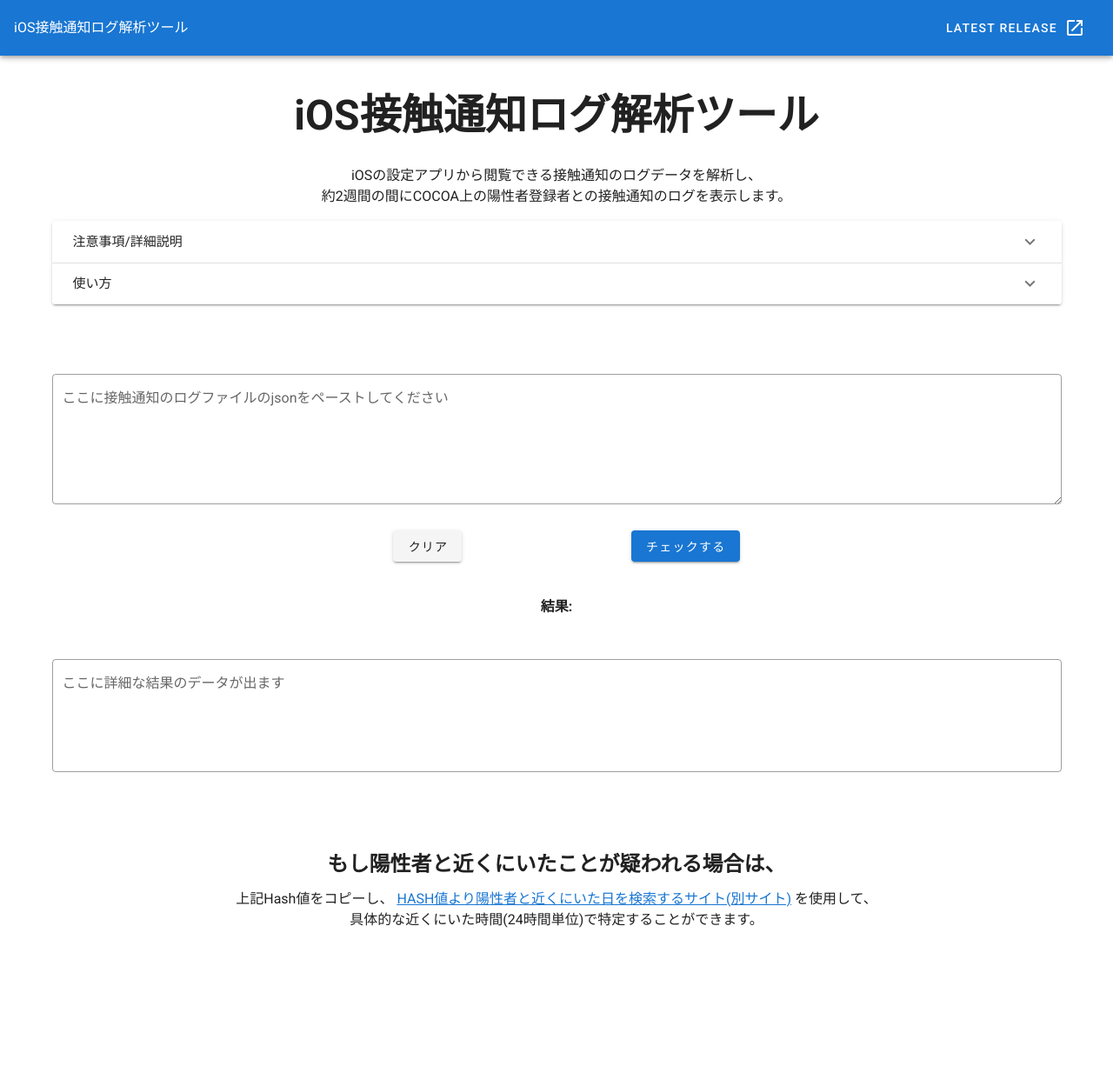
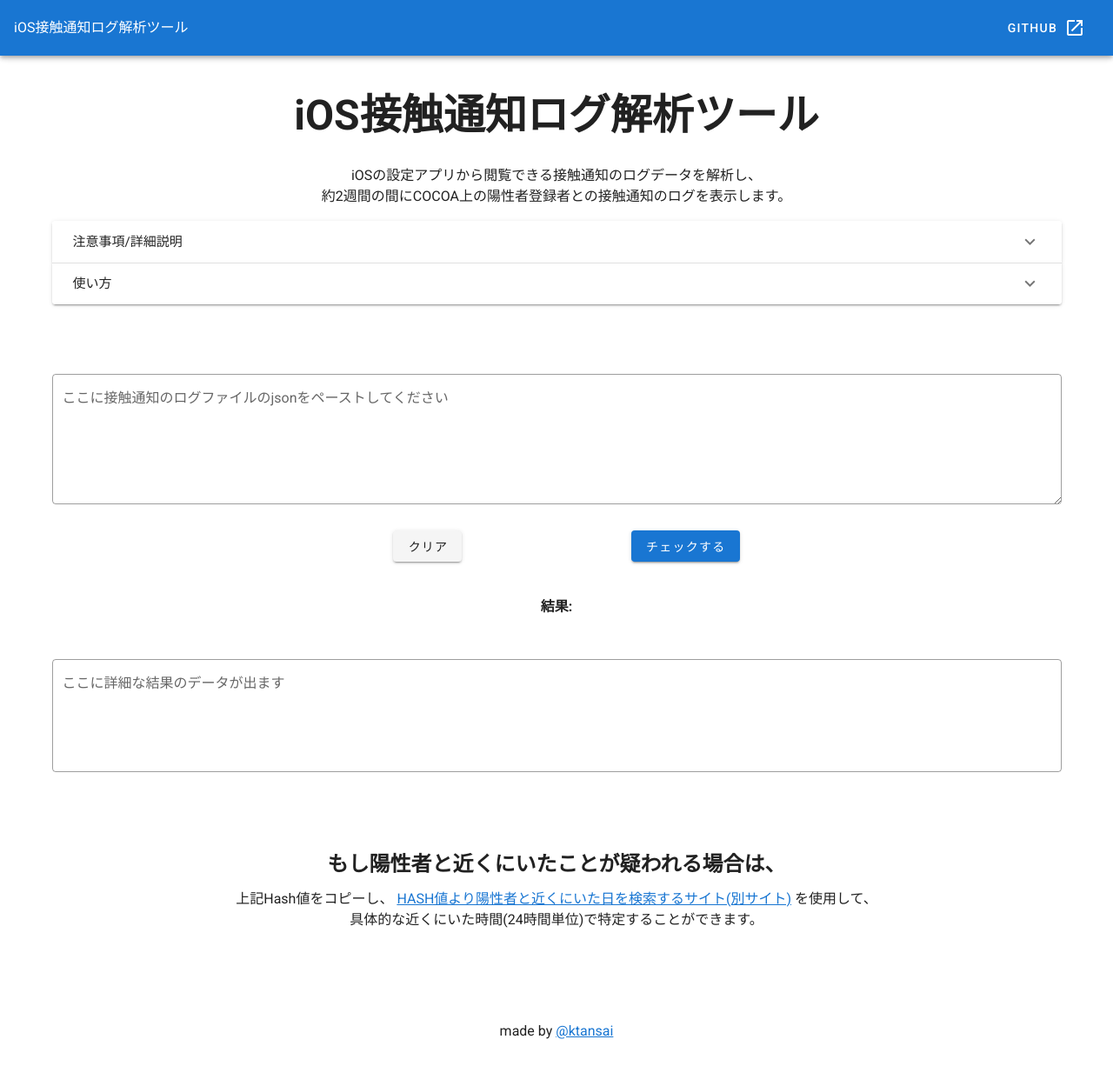
Before and after one commit to ktansai/COVID-19-ExposeChecker, a Vue app: page / in a window 1280 px wide. Shown: the whole page at 87% size. Before the commit the page ends 1162 px from the top, so only its background shows below. Built offline with nearby package versions, Linux system fonts and the light colour scheme.

Commit message:
fix links

```diff
--- a/src/App.vue
+++ b/src/App.vue
@@ -12,11 +12,11 @@
       <v-spacer></v-spacer>
 
       <v-btn
-        href="https://github.com/vuetifyjs/vuetify/releases/latest"
+        href="https://github.com/ktansai/COVID-19-ExposeChecker"
         target="_blank"
         text
       >
-        <span class="mr-2">Latest Release</span>
+        <span class="mr-2">github</span>
         <v-icon>mdi-open-in-new</v-icon>
       </v-btn>
     </v-app-bar>
--- a/src/components/ExposeChecker.vue
+++ b/src/components/ExposeChecker.vue
@@ -20,6 +20,7 @@
                   <li>クライアントサイドのJavaScriptで解析を行っているため、ここでペーストしたログデータが外部に送信されるようなことはありません。</li>
                   <li>このログデータで分かることは、COCOA陽性登録者が付近にいたことのみで、必ずしも濃厚接触に該当する訳ではありません。</li>
                   <li>本ツールは無償で使用可能ですが、この解析ツールを用いて起きた問題などについて、製作者は一切の責任を負いかねます。自己責任でご使用ください。</li>
+                  <li>不具合報告や改善要望などは、<a href="https://github.com/ktansai/COVID-19-ExposeChecker" target="_blank">github</a>または、<a href="https://twitter.com/ktansai">@ktansai</a>までおねがいします</li>
                   </ul>
                 </v-expansion-panel-content>
               </v-expansion-panel>
@@ -91,6 +92,10 @@
           <a href="https://cacaotest.sakura.ne.jp/" target="_blank" >HASH値より陽性者と近くにいた日を検索するサイト(別サイト)</a>
           を使用して、<br>具体的な近くにいた時間(24時間単位)で特定することができます。
         </p>
+
+      </v-col>
+      <v-col>
+        <p>made by <a href="https://twitter.com/ktansai">@ktansai</a></p>
       </v-col>
     </v-row>
   </v-container>
```
Also changed, not shown: 5 other files (tests, documents, lock files or other folders).
